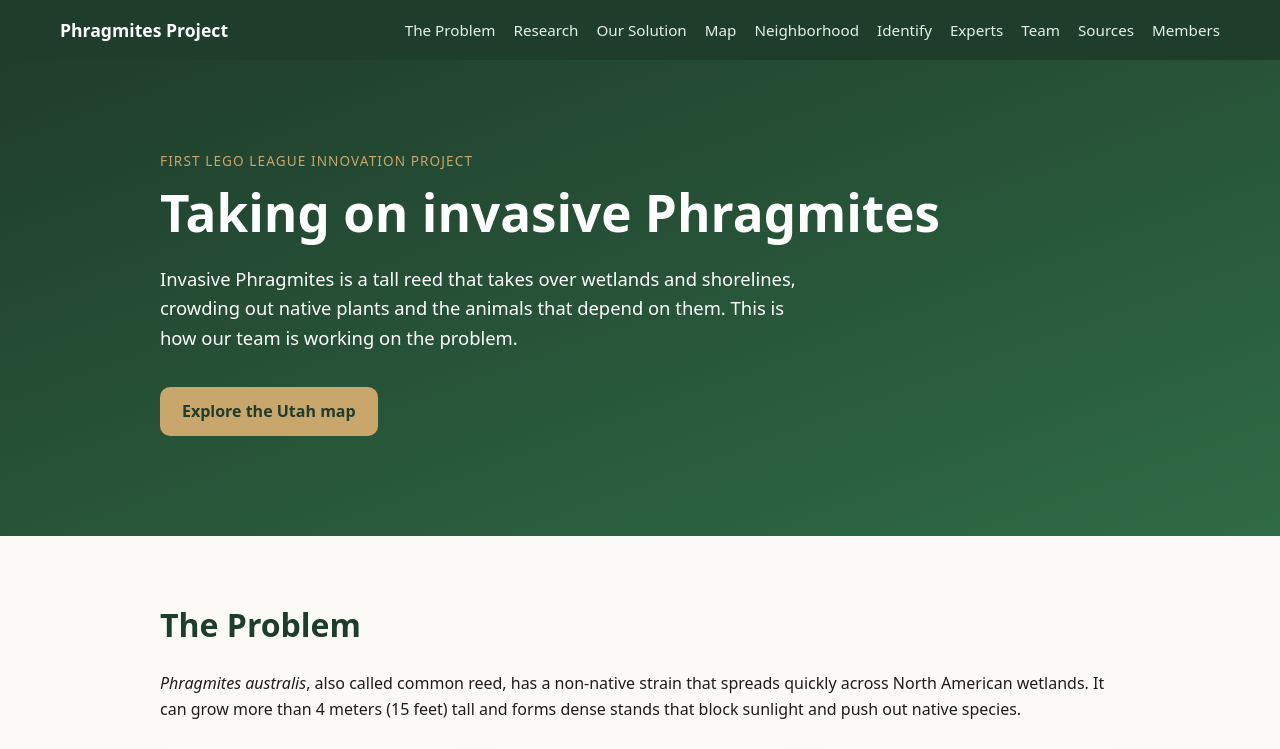
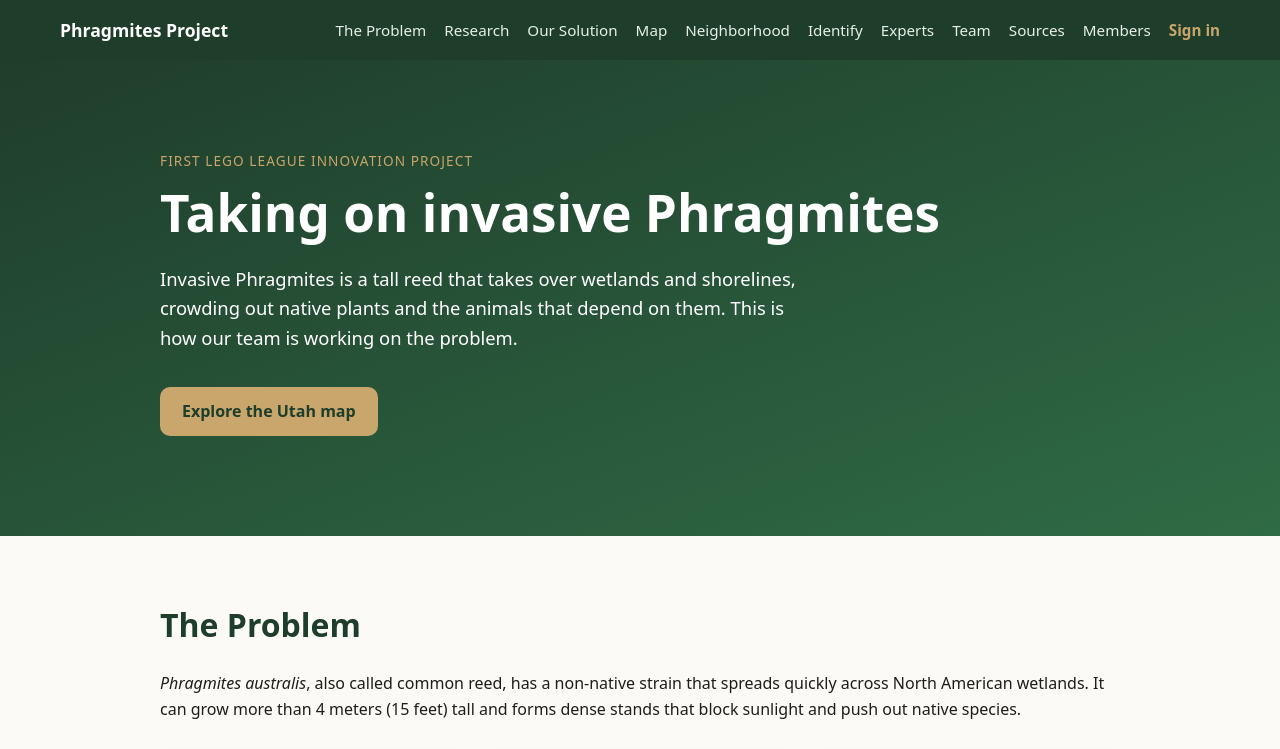
Before and after one commit to B4FLL/phragwebsite, a plain HTML site: page index.html in a window 1280 px wide. Both pictures are taken after a click on the button "Close sign-in bar". Shown: the top 749 px of the page. Drawn offline with nearby package versions, Linux system fonts and the light colour scheme; no server answers.

Commit message:
Sign-in bar: stay closed for 30 days; Sign in menu item reopens it
Co-Authored-By: Claude Sonnet 5.5 <noreply@anthropic.com>

```diff
--- a/signin-bar.js
+++ b/signin-bar.js
@@ -1,12 +1,15 @@
 // "Sign in or sign up" bar under the site header, shown to visitors who are signed out.
 // Entering an email sends the same sign-in link as the Members page (Supabase creates the
 // account the first time, so there is no separate sign-up). Needs auth.js loaded first.
-// The bar can be closed for the rest of the visit. It never shows on the Members page.
+// The bar can be closed, and stays closed in that browser for 30 days. A "Sign in" item in the
+// menu (shown only while the bar is closed) brings it back. It never shows on the Members page.
 (function () {
   const { demo, sb, getMember } = window.phrag;
   const header = document.querySelector(".site-header");
   if (!header || /login\.html$/.test(location.pathname)) return;
-  try { if (sessionStorage.getItem("phragBarClosed") === "1") return; } catch (e) { /* storage blocked */ }
+  const CLOSED_KEY = "phragBarClosedUntil";
+  let closed = false;
+  try { closed = Number(localStorage.getItem(CLOSED_KEY)) > Date.now(); } catch (e) { /* storage blocked */ }
 
   const RESEND_SECONDS = 60;
   const bar = document.createElement("div");
@@ -67,12 +70,32 @@
   const syncHeight = () => document.documentElement.style.setProperty("--bar-h", bar.hidden ? "0px" : bar.offsetHeight + "px");
   new ResizeObserver(syncHeight).observe(bar);
 
-  function dismiss() {
-    bar.hidden = true;
+  // "Sign in" item at the end of the menu; only visible while the bar is closed and nobody is signed in.
+  const nav = header.querySelector(".site-nav");
+  const reopen = document.createElement("button");
+  reopen.type = "button"; reopen.className = "nav-signin"; reopen.textContent = "Sign in"; reopen.hidden = true;
+  if (nav) nav.appendChild(reopen);
+  let signedIn = false;
+  function update() {
+    bar.hidden = signedIn || closed;
+    reopen.hidden = signedIn || !closed;
     syncHeight();
-    try { sessionStorage.setItem("phragBarClosed", "1"); } catch (e) { /* storage blocked */ }
   }
-  close.addEventListener("click", dismiss);
+
+  close.addEventListener("click", () => {
+    closed = true;
+    try { localStorage.setItem(CLOSED_KEY, String(Date.now() + 30 * 24 * 60 * 60 * 1000)); } catch (e) { /* storage blocked */ }
+    update();
+  });
+  reopen.addEventListener("click", () => {
+    closed = false;
+    try { localStorage.removeItem(CLOSED_KEY); } catch (e) { /* storage blocked */ }
+    if (nav) nav.classList.remove("open");
+    const toggle = header.querySelector(".nav-toggle");
+    if (toggle) toggle.setAttribute("aria-expanded", "false");
+    update();
+    input.focus();
+  });
 
   form.addEventListener("submit", async (e) => {
     e.preventDefault();
@@ -103,8 +126,8 @@
   async function refresh() {
     let member = null;
     try { member = await getMember(); } catch (e) { /* treat as signed out */ }
-    bar.hidden = !!member;
-    syncHeight();
+    signedIn = !!member;
+    update();
   }
   if (sb) sb.auth.onAuthStateChange((event) => {
     if (event === "SIGNED_IN" || event === "SIGNED_OUT") setTimeout(refresh, 0);
--- a/styles.css
+++ b/styles.css
@@ -188,8 +188,8 @@ a {
   font-size: 0.9rem;
 }
 
-/* Menu button instead of the link row when the links no longer fit on one line */
-@media (max-width: 1100px) {
+/* Menu button instead of the link row (the extra "Sign in" item needs the room) when the links no longer fit on one line */
+@media (max-width: 1180px) {
   .nav-toggle {
     display: block;
   }
@@ -274,3 +274,8 @@ body.editing { padding-bottom: 80px; }
 .signin-tabs { display: flex; gap: 4px; flex-basis: 100%; }
 .signin-tabs button { padding: 5px 12px; border: 1px solid var(--green-dark); border-radius: 999px; background: transparent; color: var(--green-dark); font: inherit; font-size: 0.85rem; cursor: pointer; }
 .signin-tabs button[aria-selected="true"] { background: var(--green-dark); color: #fff; }
+
+/* "Sign in" item in the menu that reopens the closed sign-in bar */
+.site-nav .nav-signin { background: none; border: 0; padding: 0; color: var(--tan); font: inherit; font-size: 0.95rem; font-weight: 600; white-space: nowrap; cursor: pointer; }
+.site-nav .nav-signin[hidden] { display: none; }
+@media (max-width: 1180px) { .site-nav .nav-signin { padding: 10px 0; text-align: left; } }
```
